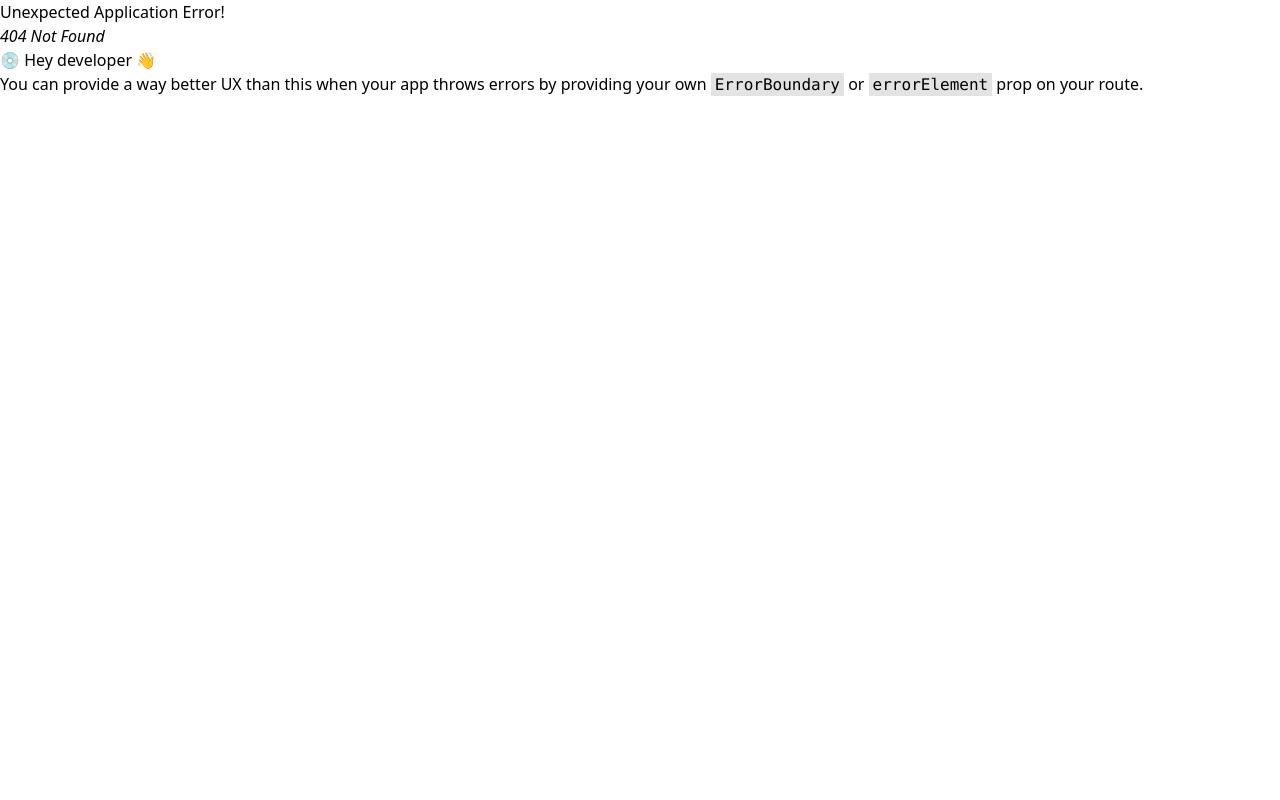
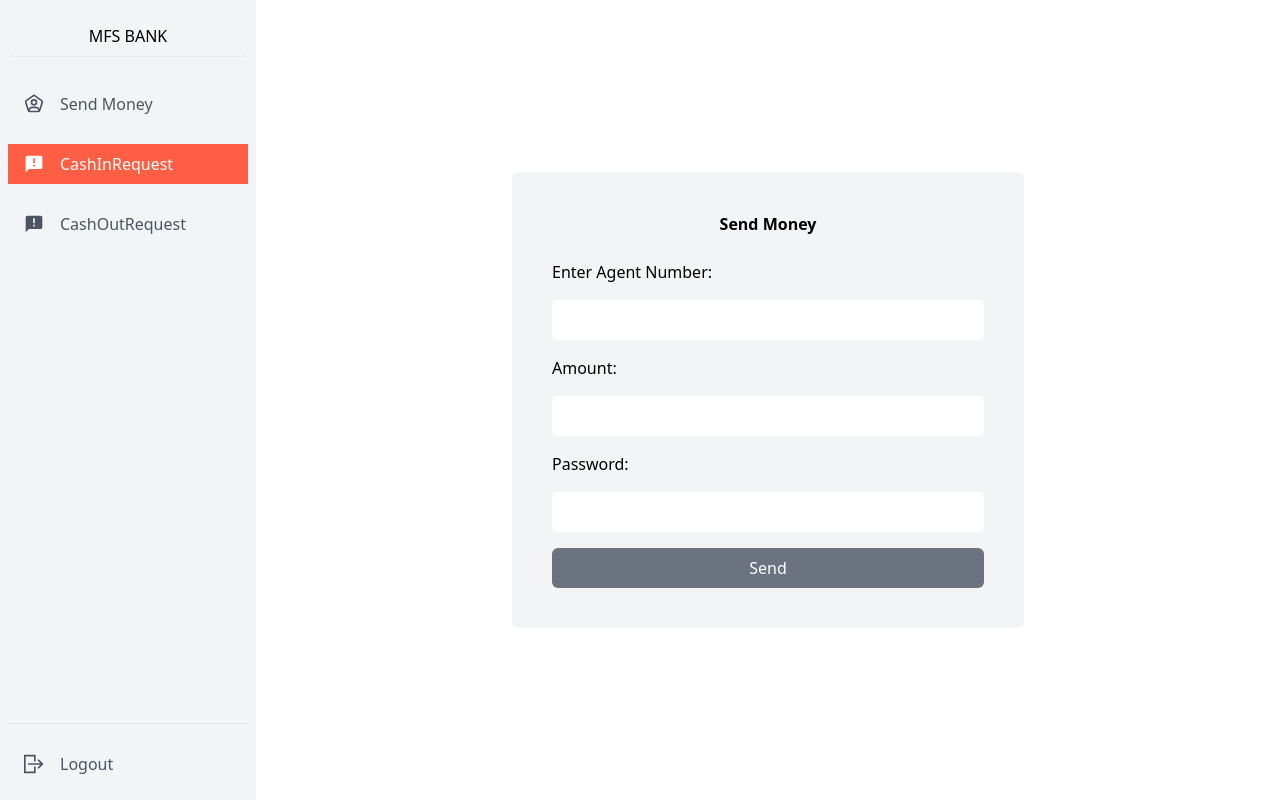
Before and after one commit to morshidulrahman/Mobile-Financial-serivice, a React (Vite) app: page /dashboard/casinRequest in a window 1280 px wide. Before the commit this address had no page. Built offline with nearby package versions, Linux system fonts and the light colour scheme.

Commit message:
cashin and cashout

```diff
--- a/src/app/components/dashboard/menu/UserMenu.js
+++ b/src/app/components/dashboard/menu/UserMenu.js
@@ -12,8 +12,13 @@ const UserMenu = () => {
       />
       <MenuItems
         icon={MdAnnouncement}
-        label="Announcement"
-        address="announcement"
+        label="CashInRequest"
+        address="casinRequest"
+      />
+      <MenuItems
+        icon={MdAnnouncement}
+        label="CashOutRequest"
+        address="cashout"
       />
     </div>
   );
--- /dev/null
+++ b/src/app/components/dashboard/user/CashInRequest.js
@@ -0,0 +1,74 @@
+import axios from "axios";
+import React, { useEffect, useState } from "react";
+
+const CashInRequest = () => {
+  const [mynumber, setnumber] = useState("");
+
+  useEffect(() => {
+    const localst = localStorage.getItem("email");
+    setnumber(JSON.parse(localst));
+  }, []);
+
+  const handlesubmit = async (e) => {
+    e.preventDefault();
+    // Send request to server
+
+    const from = e.target;
+    const agentnumber = from.agentnumber.value;
+    const password = from.password.value;
+    const amount = from.amount.value;
+
+    const userRequest = {
+      agentnumber,
+      password,
+      amount,
+      mynumber,
+    };
+
+    try {
+      const { data } = await axios.post(
+        "http://localhost:5000/cashin",
+        userRequest
+      );
+      console.log(data);
+    } catch (e) {
+      console.log(e.message);
+    }
+  };
+
+  return (
+    <div className="flex items-center justify-center h-screen">
+      <div className="bg-gray-100 p-10 rounded-md w-[50%]">
+        <form className="flex flex-col gap-4" onSubmit={handlesubmit}>
+          <h1 className="text-center mb-2 font-bold capitalize">send money</h1>
+          <label>Enter Agent Number:</label>
+          <input
+            type="text"
+            name="agentnumber"
+            className="px-3 py-2 rounded-md block outline-none"
+          />
+          <label>Amount:</label>
+          <input
+            type="number"
+            name="amount"
+            className="px-3 py-2 rounded-md block outline-none"
+          />
+          <label>Password:</label>
+          <input
+            type="text"
+            name="password"
+            className="px-3 py-2 rounded-md block outline-none"
+          />
+          <button
+            type="submit"
+            className="bg-gray-500 text-white rounded-md px-2 py-2"
+          >
+            Send
+          </button>
+        </form>
+      </div>
+    </div>
+  );
+};
+
+export default CashInRequest;
--- /dev/null
+++ b/src/app/components/dashboard/user/CashOut.js
@@ -0,0 +1,74 @@
+import axios from "axios";
+import React, { useEffect, useState } from "react";
+
+const CashOut = () => {
+  const [mynumber, setnumber] = useState("");
+
+  useEffect(() => {
+    const localst = localStorage.getItem("email");
+    setnumber(JSON.parse(localst));
+  }, []);
+
+  const handlesubmit = async (e) => {
+    e.preventDefault();
+    // Send request to server
+
+    const from = e.target;
+    const agentnumber = from.agentnumber.value;
+    const password = from.password.value;
+    const amount = from.amount.value;
+
+    const userRequest = {
+      agentnumber,
+      password,
+      amount,
+      mynumber,
+    };
+
+    try {
+      const { data } = await axios.post(
+        "http://localhost:5000/cashout",
+        userRequest
+      );
+      console.log(data);
+    } catch (e) {
+      console.log(e.message);
+    }
+  };
+
+  return (
+    <div className="flex items-center justify-center h-screen">
+      <div className="bg-gray-100 p-10 rounded-md w-[50%]">
+        <form className="flex flex-col gap-4" onSubmit={handlesubmit}>
+          <h1 className="text-center mb-2 font-bold capitalize">Cash Out</h1>
+          <label>Enter Agent Number:</label>
+          <input
+            type="text"
+            name="agentnumber"
+            className="px-3 py-2 rounded-md block outline-none"
+          />
+          <label>Amount:</label>
+          <input
+            type="number"
+            name="amount"
+            className="px-3 py-2 rounded-md block outline-none"
+          />
+          <label>Password:</label>
+          <input
+            type="text"
+            name="password"
+            className="px-3 py-2 rounded-md block outline-none"
+          />
+          <button
+            type="submit"
+            className="bg-gray-500 text-white rounded-md px-2 py-2"
+          >
+            Send
+          </button>
+        </form>
+      </div>
+    </div>
+  );
+};
+
+export default CashOut;
```
Also changed, not shown: src/app/router/rotuer.js (+10 -0 lines).
